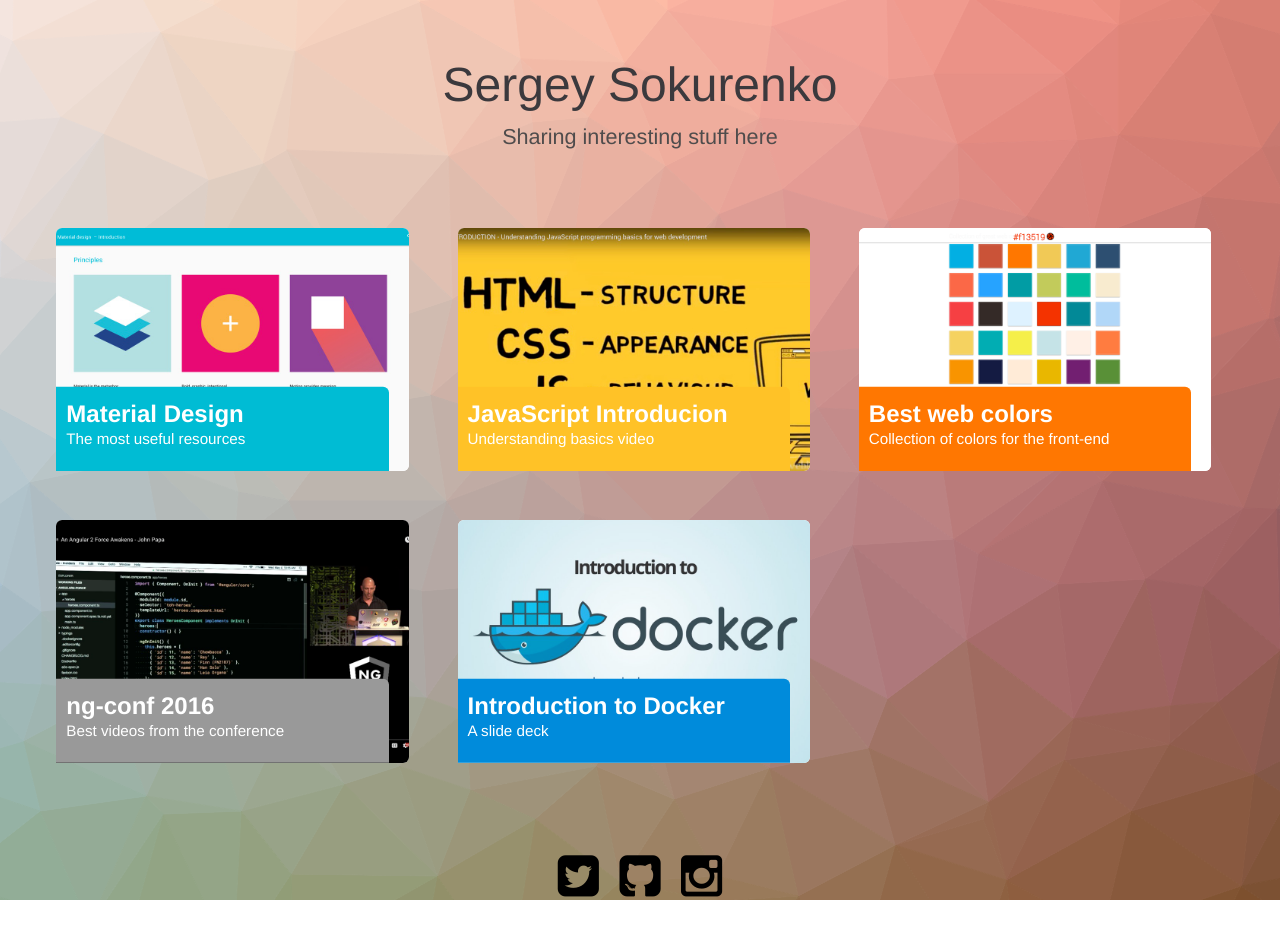
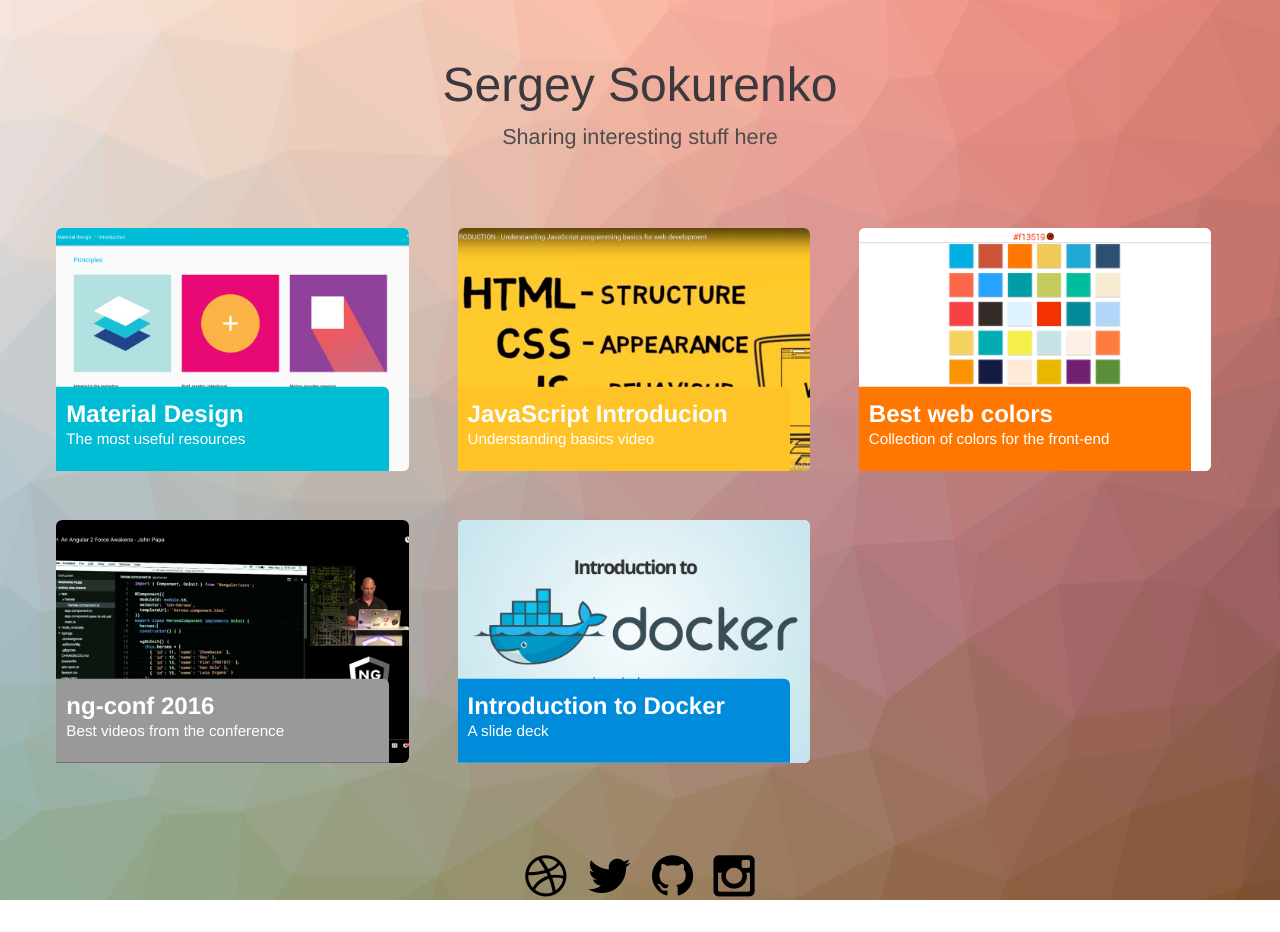
Before and after one commit to ssokurenko/blog-old, a Jekyll site: the page built from index.html, in a window 1280 px wide. Built offline with Jekyll 4.4.1, drawn with Linux system fonts in a browser that asks for light colours; grey boxes are pictures that could not be loaded.

Commit message:
Added dribbble link

```diff
--- a/_config.yml
+++ b/_config.yml
@@ -5,6 +5,7 @@
 author: ssokurenko
 baseurl: "" # the subpath of your site, e.g. /blog/
 url: "" # the base hostname & protocol for your site
+dribbble: ssokurenko
 twitter: ssokurenko
 github: ssokurenko
 instagram: macserj
--- a/index.html
+++ b/index.html
@@ -74,8 +74,9 @@
 
     <footer class="header">
         <nav class="links">
-            <a href="https://twitter.com/{{ site.twitter }}" target="_blank"><i class="fa fa-twitter-square fa-3x"></i></a>
-            <a href="https://github.com/{{ site.twitter }}" target="_blank"><i class="fa fa-github-square fa-3x"></i></a>
+            <a href="https://dribbble.com/{{ site.dribbble }}" target="_blank"><i class="fa fa-dribbble fa-3x"></i></a>
+            <a href="https://twitter.com/{{ site.twitter }}" target="_blank"><i class="fa fa-twitter fa-3x"></i></a>
+            <a href="https://github.com/{{ site.twitter }}" target="_blank"><i class="fa fa-github fa-3x"></i></a>
             <a href="https://www.instagram.com/{{ site.instagram }}" target="_blank"><i class="fa fa-instagram fa-3x"></i></a>
         </nav>
     </footer>
```
